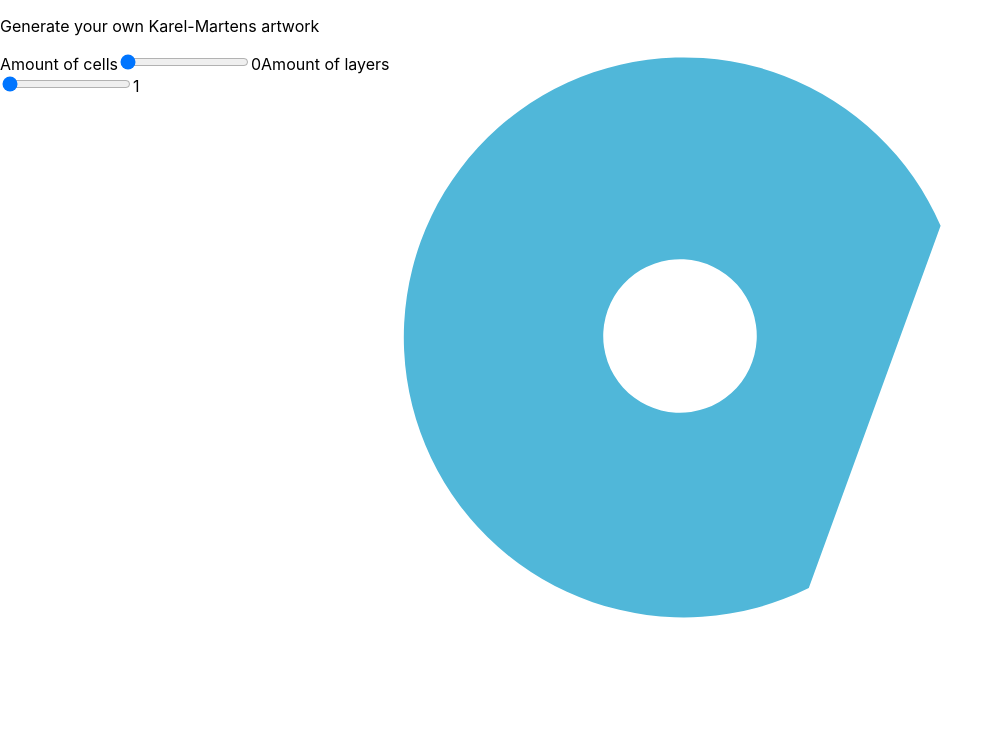
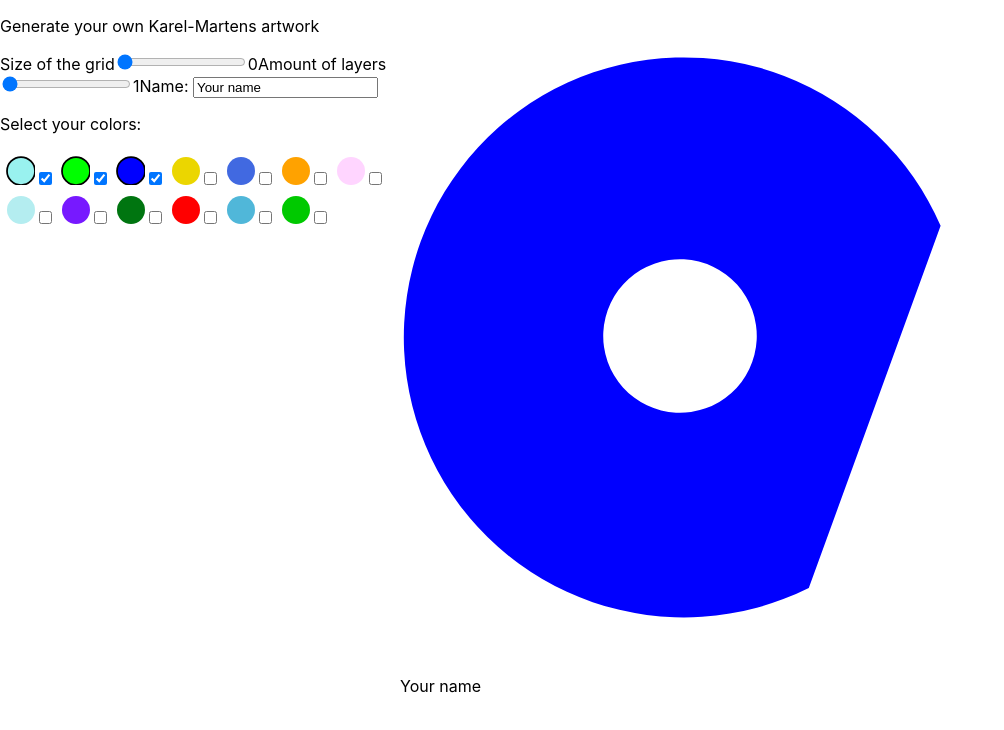
Before and after one commit to KaatClinckemaillie/generate-art, a React (Create React App) app: page / in a window 1280 px wide. Shown: the top 730 px of the page, without its empty margins (0-1004 px from the left). Built offline with nearby package versions, Linux system fonts and the light colour scheme.

Commit message:
add select colors

```diff
--- a/src/App.js
+++ b/src/App.js
@@ -1,23 +1,25 @@
 import './App.css';
 import Grid from "./components/Grid";
-import Circle from './components/Circle';
 import Slider from './components/Slider';
+import Color from './components/Color';
+import Name from './components/Name';
 import { useStore } from "./store";
 import { useState } from "react";
 
+// todo
+// toggle rotate
+//input name
+//pick amount of colors OR pick which colors
+
 function App() {
 
-
-  const amountColumns = useStore(state => state.amountColumns)
-  const amountLayers = useStore(state => state.amountLayers)
-  const amountGridItems = useStore(state => state.amountGridItems)
-
+  const amountColumns = useStore(state => state.amountColumns);
+  const amountLayers = useStore(state => state.amountLayers);
+  const name = useStore(state => state.name);
+  const colors = useStore(state => state.colors);
   const width = useStore(state => state.width);
   const height = useStore(state => state.height);
   const [positions, setPositions] = useState([{x: 0, y: (height - width) / 2}]);
-  //const [positionsX, setPositionsX] = useState([]);
-  //const [positionsY, setPositionsY] = useState([]);
-  //const [gridItems, setGridItems] = useState(new Array(amountGridItems).fill(<Circle layers={amountLayers} />));
 
   const setAmountColumns = useStore(state => state.setAmountColumns);
   const setAmountGridItems = useStore(state => state.setAmountGridItems);
@@ -35,14 +37,12 @@ function App() {
     const tmpPositionsY = [];
     const tmpPositions = [...positions];
 
-    //clearArray(tmpPositionsX);
-    //clearArray(tmpPositionsY);
     clearArray(tmpPositions);
     console.log(`columns : ${columns}`)
     console.log(`amount Items = ${amountItems}`)
 
     if(columns === 0){
-      tmpPositions.push({x: 0, y: (height - width)/2});
+      tmpPositions.push({x: 0, y: (height - width)/2 });
       setPositions(tmpPositions);
     }else if (columns === 1) {
       tmpPositions.push({x: 0, y: 0}, {x: 0, y: height/2});
@@ -53,13 +53,13 @@ function App() {
       for(let i = 0; i< columns; i ++){
         tmpPositionsX.push(i * width / columns)
       }
-      //setPositionsX(tmpPositionsX);
+
 
       // calculate all y components
       for(let i = 0; i< rows; i ++){
         tmpPositionsY.push(i * height / rows)
       }
-      //setPositionsY(tmpPositionsY);
+
 
       tmpPositionsY.forEach(y => {
         for(let i= 0; i< tmpPositionsX.length; i++){
@@ -77,35 +77,38 @@ function App() {
 
   const changeGrid = (value) => {
     setAmountColumns(value);
-    //calculateXPositions()
+    scaleCircles(value);
 
     if(value === 0) {
       setAmountGridItems(1);
-      calculatePositions(value, 1)
-      //setGridItems(new Array(1).fill(<Circle layers={amountLayers} />));
+      calculatePositions(value, 1);
+
     }else if (value === 1) {
       setAmountGridItems(2);
       calculatePositions(value, 2)
-      setScale(0.5)
-      //setGridItems(new Array(2).fill(<Circle layers={amountLayers} />));
+
     }else if (value === 2){
       setAmountGridItems(6)
-      setScale(0.3)
       calculatePositions(value, 6)
+
     } else {
       const calculatedValue = value * (2 * value - 2);
       setAmountGridItems(calculatedValue);
       calculatePositions(value, calculatedValue)
-      scaleCircles(value);
-      //setGridItems(new Array(calculatedValue).fill(<Circle layers={amountLayers} />));
-
     }
-
-
 
   }
 
   const scaleCircles = (value) => {
+    if(value === 0){
+      setScale(1)
+    }
+    if(value === 1) {
+      setScale(0.5)
+    }
+    if(value === 2) {
+      setScale(0.3)
+    }
     if(value === 3) {
       setScale(0.2)
     }
@@ -118,26 +121,23 @@ function App() {
   }
 
 
-  const changeLayers = (value) => {
-    setAmountLayers(value);
-    //setGridItems(new Array(amountGridItems).fill(<Circle layers={value} />));
-  }
-
   return (
     <div className='container'>
     <h1 className="hidden">Generate Art</h1>
-    <form className="form">
+    <div className="form">
       <p className="title">Generate your own Karel-Martens artwork</p>
-      <Slider label="Amount of cells" min={0} max={5} value={amountColumns}  onValueChange={(value) => changeGrid(value)} />
-      <Slider label="Amount of layers" min={1} max={3} value={amountLayers}  onValueChange={(value) => changeLayers(value)} />
-    </form>
+      <Slider label="Size of the grid" min={0} max={5} value={amountColumns}  onValueChange={(value) => changeGrid(value)} />
+      <Slider label="Amount of layers" min={1} max={3} value={amountLayers}  onValueChange={(value) => setAmountLayers(value)} />
+      <Name />
+      <p>Select your colors:</p>
+      {colors.map(color => <Color value={color} key={color} /> )}
+
+    </div>
 
     <div className='poster'>
-          {/* neemt verkeerde position (altijd eentje ervoor?) */}
       <Grid  gridColumns={amountColumns} positions={positions}/>
-
       <div className='poster__name'>
-
+        {name}
       </div>
     </div>
 
--- a/src/components/Circle.js
+++ b/src/components/Circle.js
@@ -10,19 +10,19 @@ const artworkLayers = [
         [{rotate:'rotate(20, 50, 50)'}, {rotate:'rotate(120, 50, 50)'} , {rotate:'rotate(90, 50, 50)'}]
     ]
 
-const colors = ['#99F2EF','#00FF00','#0000FF', '#EBD600', '#4169E1', `#FFA200`,
-    `#FFD5FF`, `#B4EDF0`, `#7719FF`, `#007510`, `#FF0000`,
-    `#50B7D9`, `#00C900`];
+/* const colors = ['#99F2EF','#00FF00','#0000FF', '#EBD600', '#4169E1', '#FFA200',
+    '#FFD5FF', '#B4EDF0', '#7719FF', '#007510', '#FF0000',
+    '#50B7D9', '#00C900']; */
 
 
 const Circle = ({layers, positions}) => {
     const scale = useStore(state => state.scale);
-     const amountGridItems = useStore(state => state.amountGridItems);
-
+    const colors = useStore(state => state.colors);
+    const selectedColors = useStore(state => state.selectedColors);
 
     return (
         <g  transform={`translate(${positions.x} ${positions.y}) scale(${scale} )`} >
-            {artworkLayers[layers-1].map((layer, index) =>  < CirclePath scale={`scale(${scale})`}  rotate={layer.rotate} fill={colors[random(0,colors.length)]} key={index}/>)}
+            {artworkLayers[layers-1].map((layer, index) =>  < CirclePath scale={`scale(${scale})`}  rotate={layer.rotate} fill={selectedColors[random(0,selectedColors.length)]} key={index}/>)}
         </g>
     )
 }
--- /dev/null
+++ b/src/components/Color.js
@@ -0,0 +1,39 @@
+import { useStore } from "../store";
+
+const Color = ({value}) => {
+    const selectedColors = useStore(state => state.selectedColors);
+    const addColor = useStore(state => state.addColor);
+    const removeColor = useStore(state => state.removeColor);
+
+    let colorIsSelected = false;
+
+    if( selectedColors.includes(value)){
+        colorIsSelected = true;
+    }
+
+
+    const handleInputColorChange = (value) => {
+       if(!colorIsSelected){
+            addColor(value)
+       }else if (colorIsSelected && selectedColors.length >= 2) {
+           console.log(selectedColors.length)
+           removeColor(value)
+       }
+    }
+
+    return (
+        <label>
+                <svg xmlns="http://www.w3.org/2000/svg" viewBox="0 0 10 10" width={35} height={35}>
+                <circle cx="6" cy="6" r="4" stroke= {colorIsSelected ? "#000" : "none"} fill={value} strokeWidth={0.5}/>
+                </svg>
+                <input
+                    type="checkbox"
+                    value={value}
+                    checked={colorIsSelected}
+                    onChange={(e) => handleInputColorChange(e.target.value)}
+                />
+        </label>
+    )
+}
+
+export default Color;
--- a/src/components/Grid.js
+++ b/src/components/Grid.js
@@ -1,9 +1,9 @@
 import { useStore } from "../store";
 import Circle from "./Circle";
-import { useState } from "react";
 
 
-const Grid = ({gridItems, positions}) => {
+
+const Grid = ({positions}) => {
 
   const amountColumns = useStore(state => state.amountColumns);
   const amountLayers = useStore(state => state.amountLayers);
@@ -11,12 +11,7 @@ const Grid = ({gridItems, positions}) => {
   const width = useStore(state => state.width);
   const height = useStore(state => state.height);
 
-  let columns
-  if (amountColumns === 0){
-    columns = 1
-  }else {
-    columns = amountColumns
-  }
+
   const arrayCircles = []
 
 
--- /dev/null
+++ b/src/components/Name.js
@@ -0,0 +1,13 @@
+import { useStore } from "../store";
+
+const Name = () => {
+  const name = useStore(state => state.name);
+  const setName = useStore(state => state.setName);
+
+  return (
+  <label>
+    Name: <input type="text" value={name} onChange={e => setName(e.target.value)} />
+  </label>);
+}
+
+export default Name;
--- a/src/store.js
+++ b/src/store.js
@@ -11,12 +11,25 @@ const useStore = create(set => ({
     positions : [],
     positionsX : [],
     positionsY : [],
-
+    colors: ['#99F2EF','#00FF00','#0000FF', '#EBD600', '#4169E1', '#FFA200', '#FFD5FF', '#B4EDF0', '#7719FF', '#007510', '#FF0000', '#50B7D9', '#00C900'],
+    selectedColors: ['#99F2EF','#00FF00','#0000FF'],
+    name: "Your name",
+    setName: (name) => set(state => ({ name })),
     setPositions : (position) => set(produce(state => {state.position = position})),
     setScale: (scale) => set(produce(state => {state.scale = scale})),
     setAmountColumns : (amountColumns) => set(produce(state => {state.amountColumns = amountColumns})),
     setAmountGridItems: (amountGridItems) => set(produce(state => {state.amountGridItems = amountGridItems})),
     setAmountLayers: (amountLayers) => set(produce(state => {state.amountLayers = amountLayers})),
+    addColor: (color) => set(state => ({selectedColors : [...state.selectedColors, color]})),
+    removeColor: (color) => set(state => {
+        const tmp = [...state.selectedColors];
+        const index = tmp.indexOf(color);
+        if(index !== -1) {
+            tmp.splice(index, 1);
+            return ({selectedColors: tmp});
+        }
+    })
+    //removeColor: ()
 
 }))
 
```
